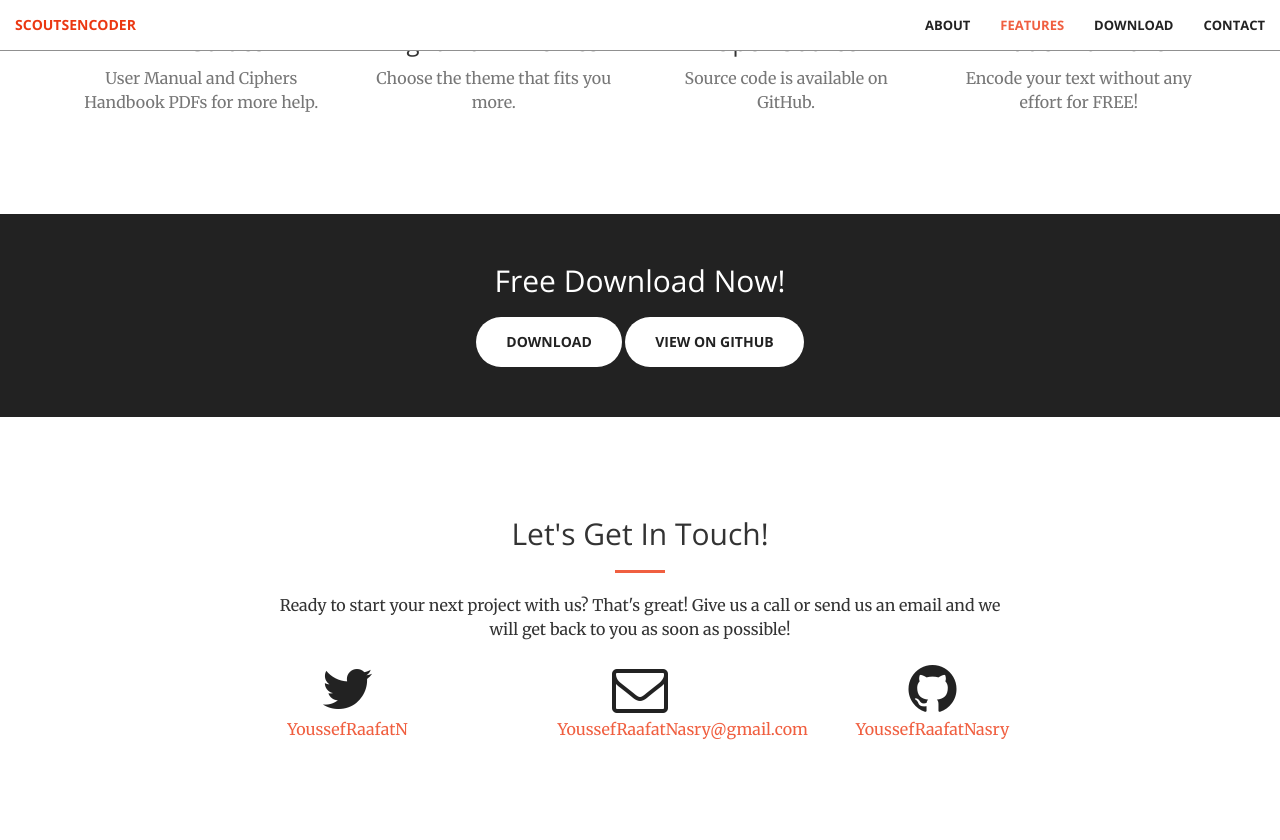
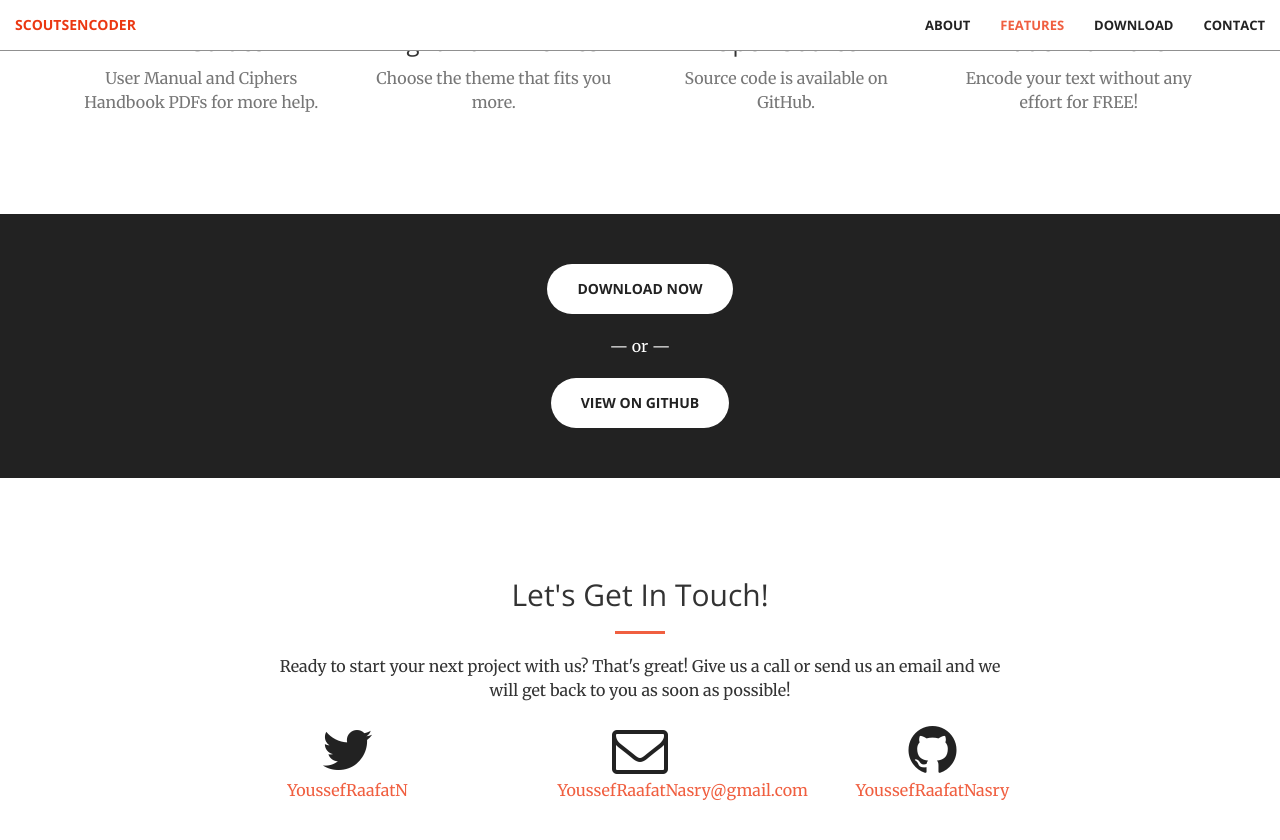
Before and after one commit to yousinix/ScoutsEncoder, a Jekyll site: the page built from index.html, in a window 1280 px wide and 900 px high, scrolled down 1667 px. Shown: the top 840 px of the window. Built offline with Jekyll 4.4.1, drawn with Linux system fonts in a browser that asks for light colours.

Commit message:
Modify download section's layout

```diff
--- a/_includes/aside.html
+++ b/_includes/aside.html
@@ -1,9 +1,18 @@
   <aside class="bg-dark" id="download">
       <div class="container text-center">
-          <div class="call-to-action">
-              <h2>Free Download Now!</h2>
-              <a href="https://github.com/YoussefRaafatNasry/ScoutsEncoder/releases/download/v1.3/ScoutsEncoder.v1.3.exe" class="btn btn-default btn-xl wow tada">Download</a>
-              <a href="https://github.com/YoussefRaafatNasry/ScoutsEncoder" class="btn btn-default btn-xl wow tada">View on GitHub</a>
+
+            <div class="row">
+                <a href="https://github.com/YoussefRaafatNasry/ScoutsEncoder/releases/download/v1.3/ScoutsEncoder.v1.3.exe" class="btn btn-default btn-xl wow tada">Download Now</a>
             </div>
+
+            <div class="row align-items-center">
+                </br>
+                <p>— or —</p>
+            </div>
+
+            <div class="row">
+                <a href="https://github.com/YoussefRaafatNasry/ScoutsEncoder" class="btn btn-default btn-xl wow tada">View on GitHub</a>
+            </div>
+
       </div>
   </aside>
```
